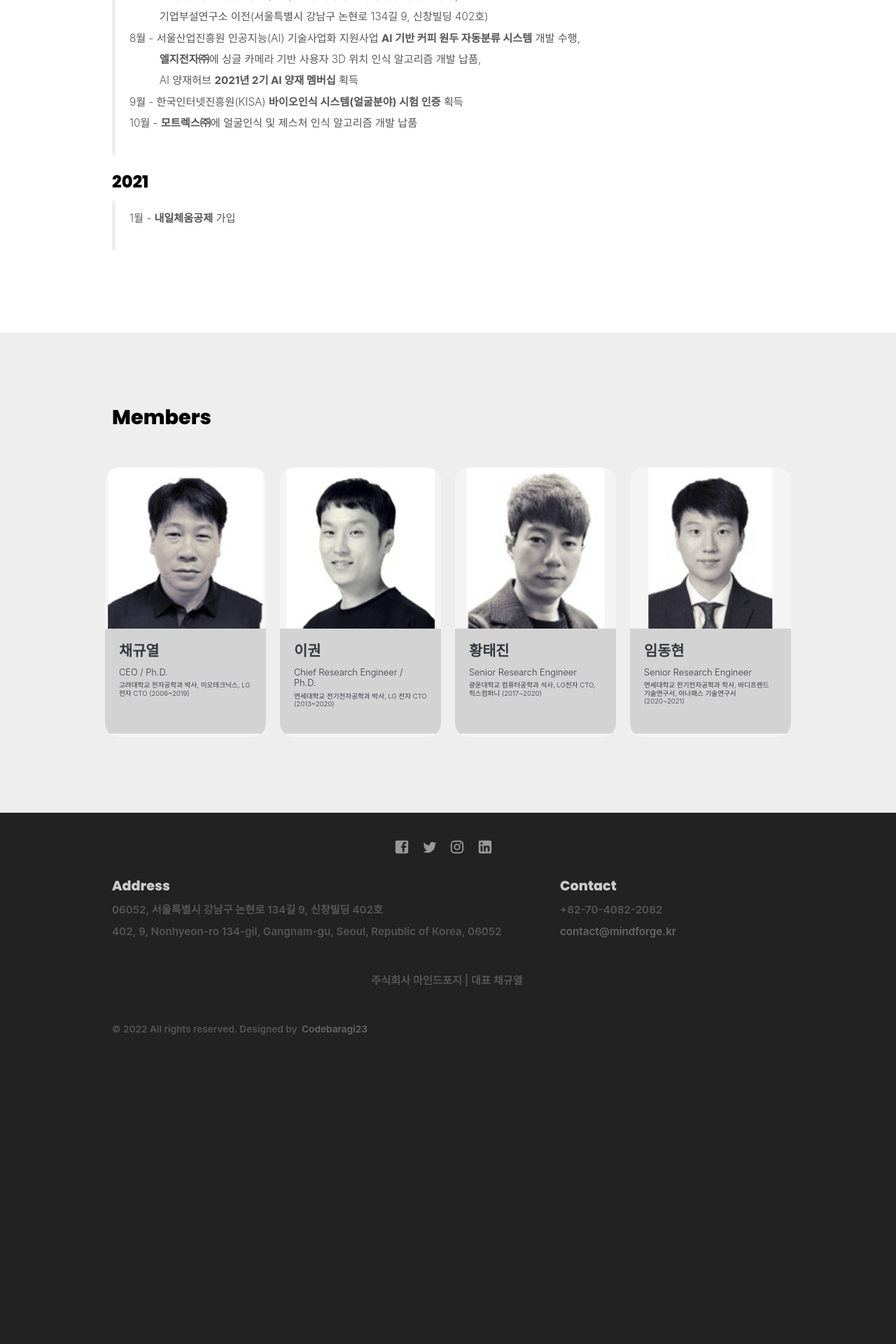
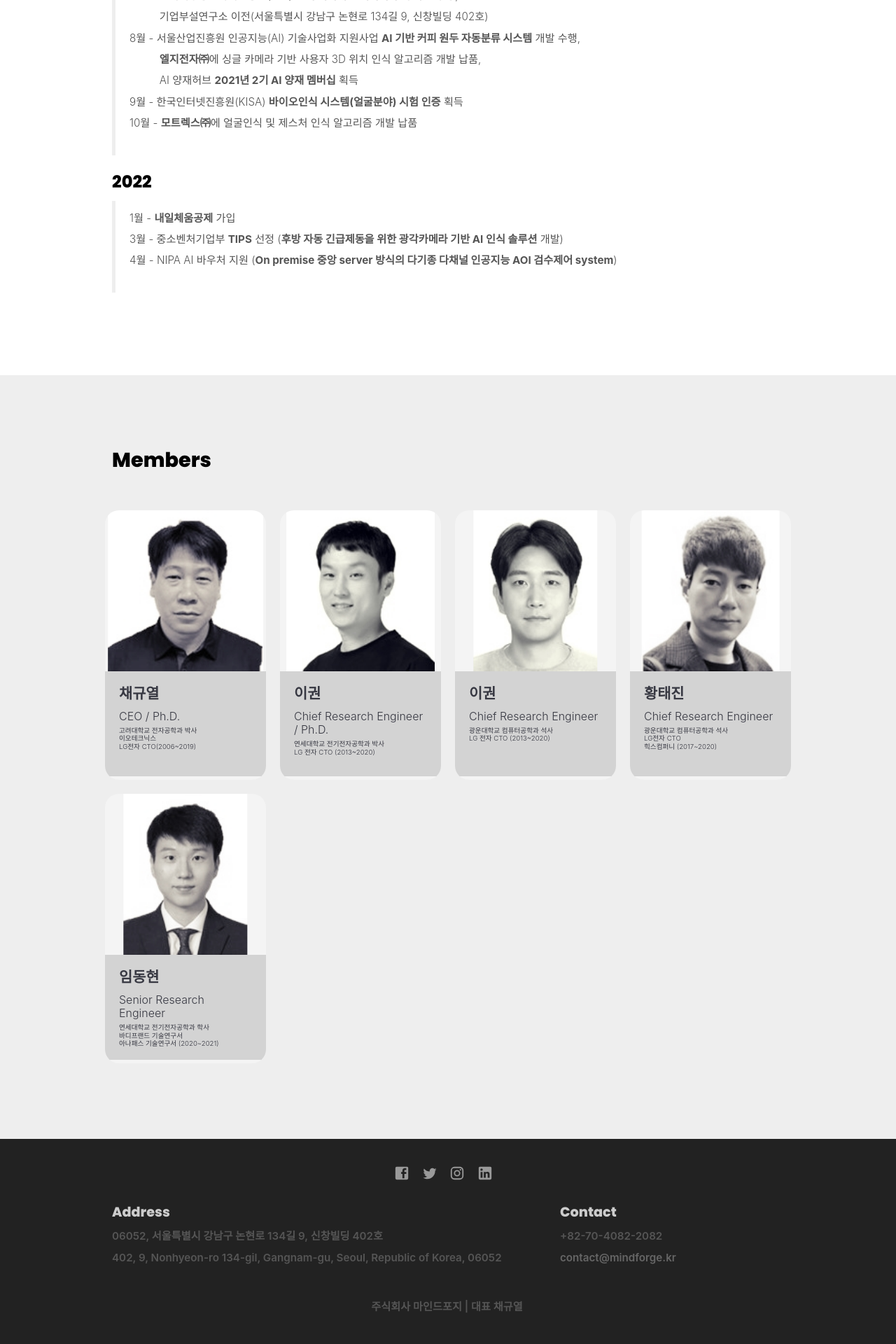
Before and after one commit to codebaragi23/mindforge, a Jekyll site: the page built from _pages/aboutus.md, in a window 1280 px wide. Shown: the part 1308-3228 px from the top of the page at 70% size. Built offline with Jekyll 4.4.1, drawn with Linux system fonts in a browser that asks for light colours; some web fonts are replaced; before the commit the page ends 2812 px from its top, so only the background shows below that.

Commit message:
update about us

```diff
--- a/_pages/aboutus.md
+++ b/_pages/aboutus.md
@@ -37,5 +37,8 @@
 9월 - 한국인터넷진흥원(KISA) **바이오인식 시스템(얼굴분야) 시험 인증** 획득
 10월 - **모트렉스㈜**에 얼굴인식 및 제스처 인식 알고리즘 개발 납품
 
-#### 2021
+#### 2022
+
 >1월 - **내일체움공제** 가입
+3월 - 중소벤처기업부 **TIPS** 선정 (**후방 자동 긴급제동을 위한 광각카메라 기반 AI 인식 솔루션** 개발)
+4월 - NIPA AI 바우처 지원 (**On premise 중앙 server 방식의 다기종 다채널 인공지능 AOI 검수제어 system**)
--- a/_sass/_layout.scss
+++ b/_sass/_layout.scss
@@ -331,7 +331,7 @@
   }
 
   .position {
-    font-size: 0.8rem;
+    font-size: 1.0rem;
     margin-bottom: 5px;
   }
 
```
Also changed, not shown: _data/demo.yml (+4 -4 lines), _members/0.ky.chae.md (added, +6 -0 lines), _members/0.yh.chae.md (deleted, +0 -6 lines), _members/1.k.lee.md (+1 -1 lines), _members/2.se.yoo.md (added, +6 -0 lines), _members/2.tj.hwang.md (deleted, +0 -6 lines), _members/3.dh.yim.md (deleted, +0 -6 lines), _members/3.tj.hwang.md (added, +6 -0 lines), _members/4.dh.yim.md (added, +6 -0 lines).
